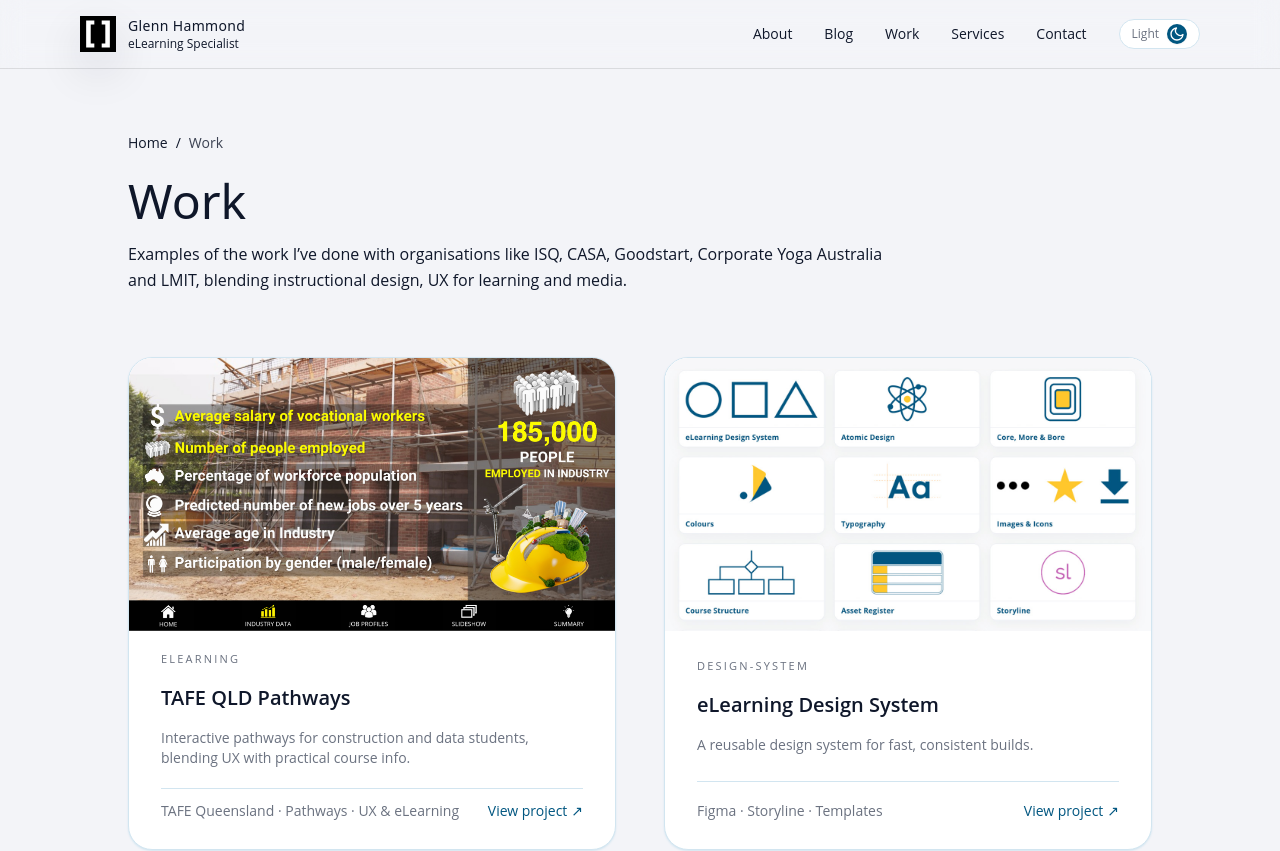
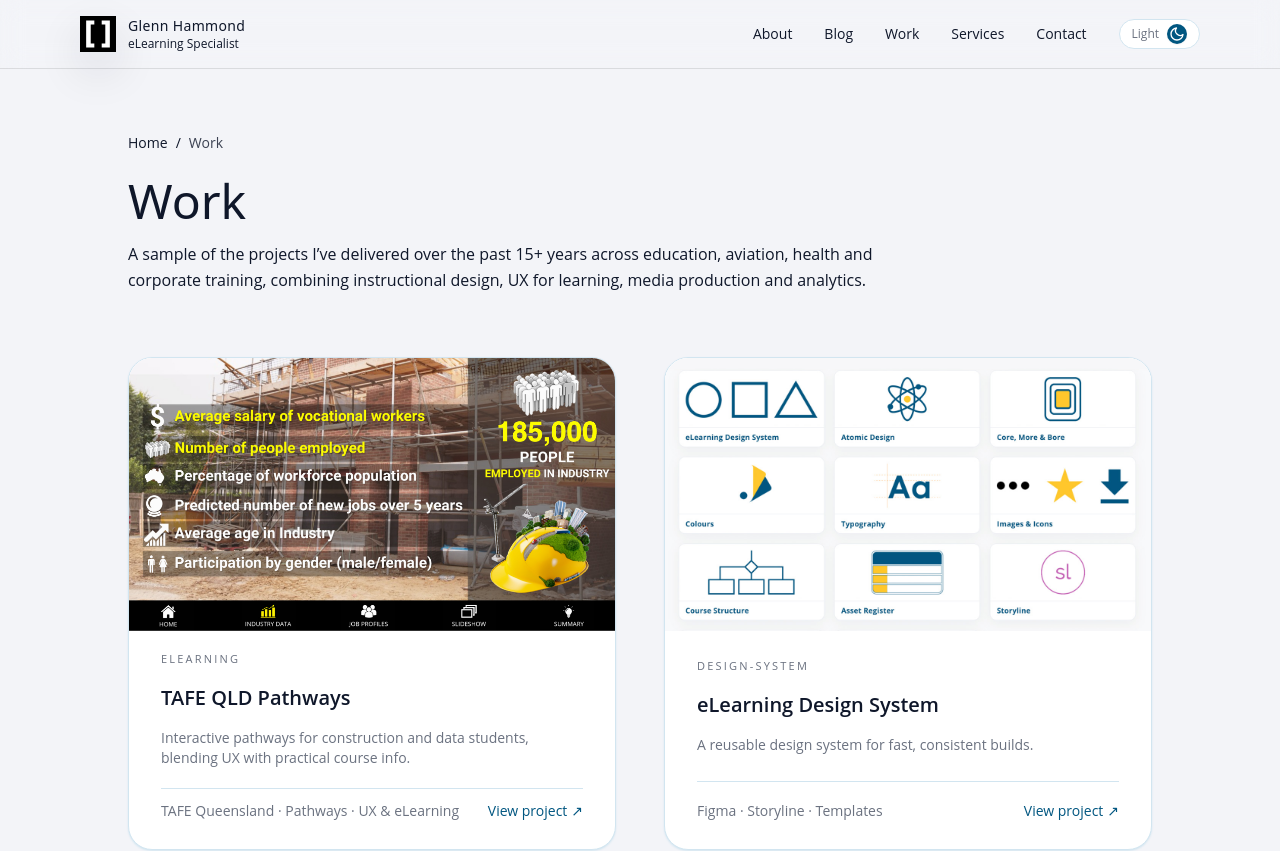
Before and after one commit to glennhammond/gh.com-react, a React (Vite) app: page /work in a window 1280 px wide. Shown: the top 851 px of the page. Built offline with nearby package versions, Linux system fonts and the light colour scheme; a web font is replaced by a local one.

Commit message:
Tweak Work page copy

```diff
--- a/src/pages/Work.jsx
+++ b/src/pages/Work.jsx
@@ -130,7 +130,7 @@ export default function Work() {
               { label: "Work" },
             ]}
             title="Work"
-            intro="Examples of the work I’ve done with organisations like ISQ, CASA, Goodstart, Corporate Yoga Australia and LMIT, blending instructional design, UX for learning and media."
+            intro="A sample of the projects I’ve delivered over the past 15+ years across education, aviation, health and corporate training, combining instructional design, UX for learning, media production and analytics."
           />
 
           {/* PROJECTS GRID */}
```
